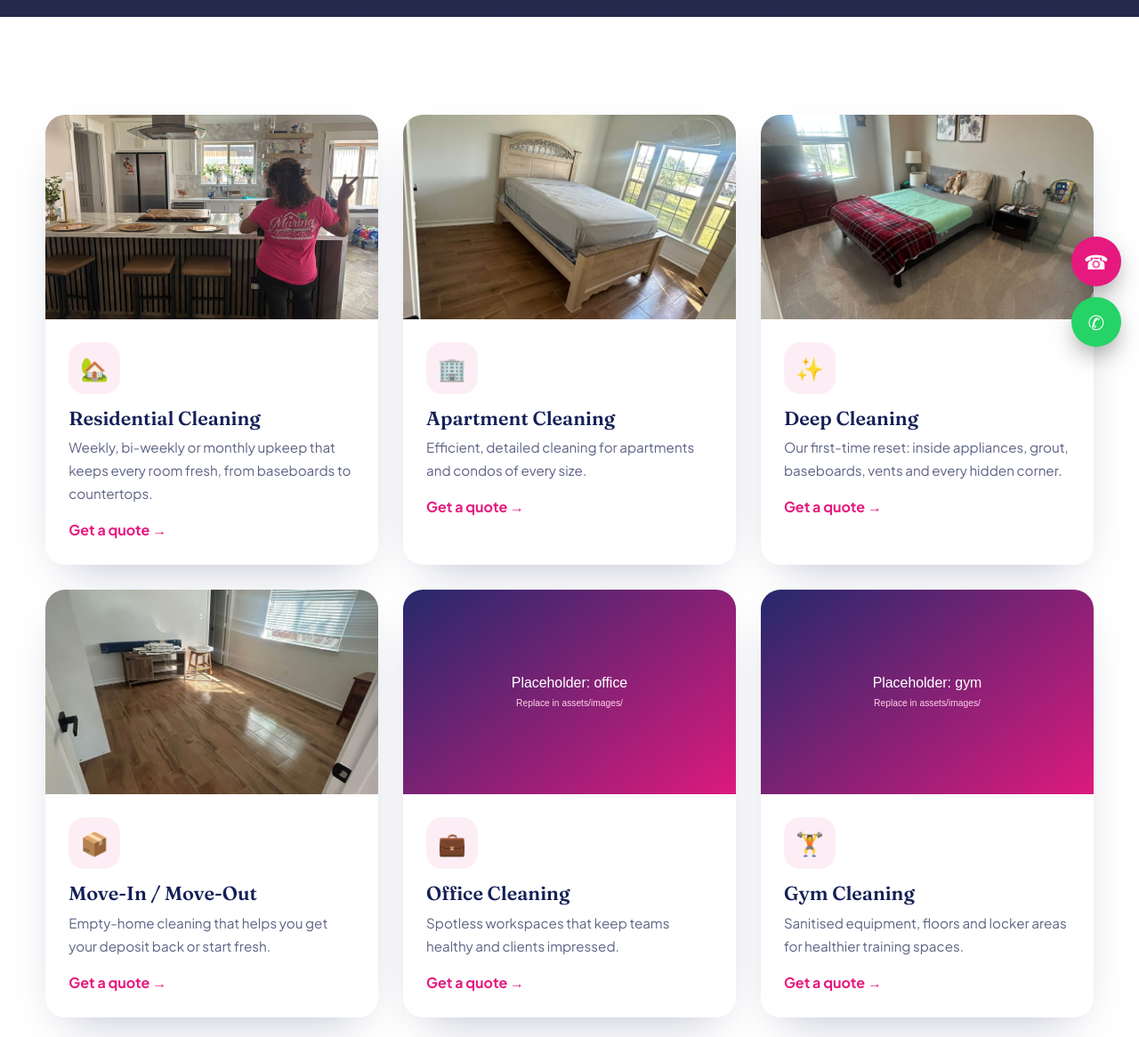
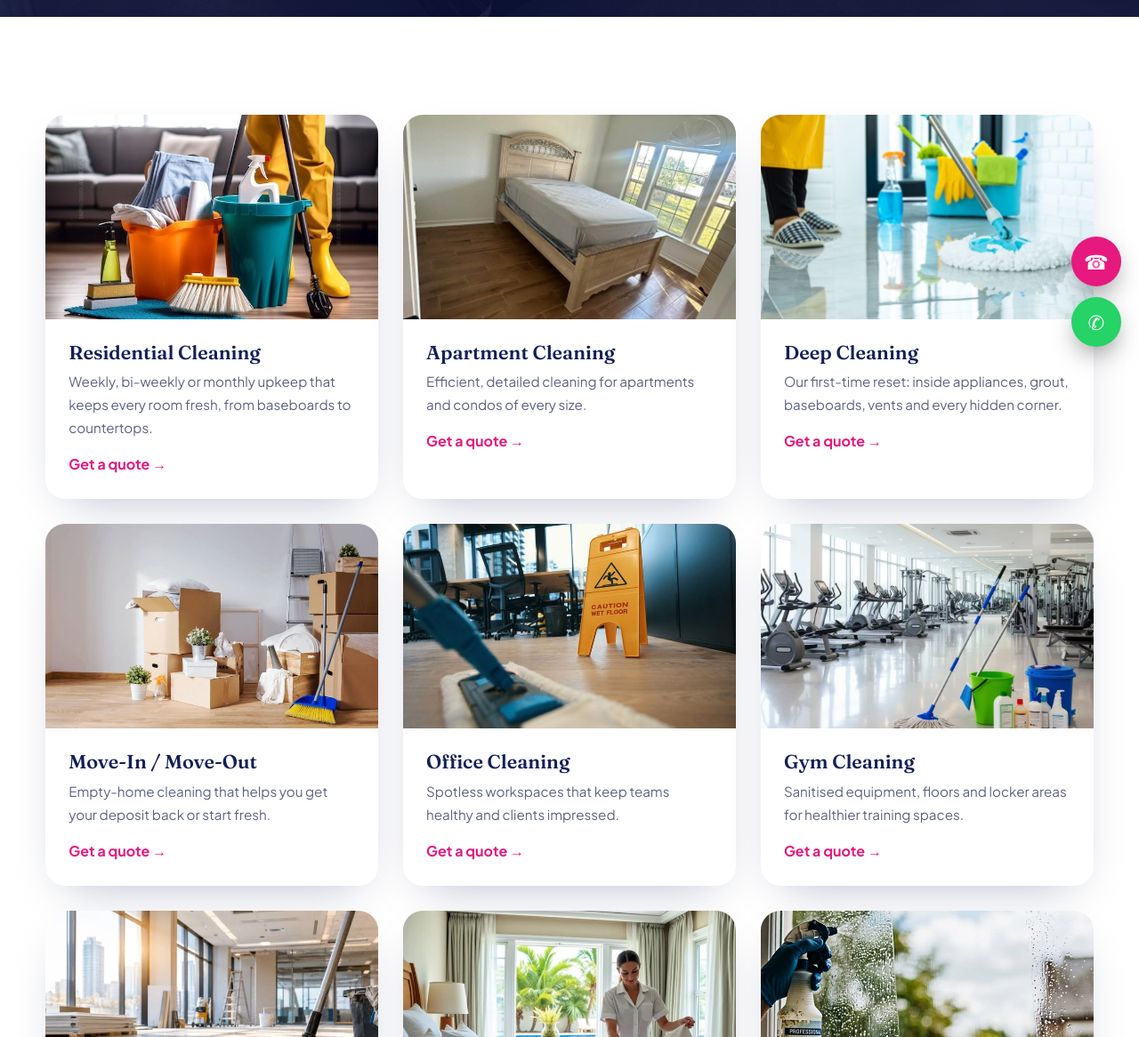
Before and after one commit to BWFaith/marina-cleaning-company, a plain HTML site: page services.html in a window 1280 px wide. Shown: the part 390-1556 px from the top of the page at 89% size. Drawn offline with Linux system fonts and the light colour scheme; files whose address does not match are found by name.

Commit message:
add images and make some ui changes

```diff
--- a/services.html
+++ b/services.html
@@ -123,13 +123,12 @@
           <article class="svc rev">
             <div class="im">
               <img
-                src="assets/images/kitchen-team.jpg"
+                src="assets/images/standard.jpg"
                 alt="Residential Cleaning"
                 loading="lazy"
               />
             </div>
             <div class="tx">
-              <div class="ico">🏡</div>
               <h3>Residential Cleaning</h3>
               <p>
                 Weekly, bi-weekly or monthly upkeep that
@@ -152,7 +151,6 @@
               />
             </div>
             <div class="tx">
-              <div class="ico">🏢</div>
               <h3>Apartment Cleaning</h3>
               <p>
                 Efficient, detailed cleaning for apartments
@@ -168,13 +166,12 @@
           <article class="svc rev">
             <div class="im">
               <img
-                src="assets/images/after-1.jpg"
+                src="assets/images/deep-clean.jpg"
                 alt="Deep Cleaning"
                 loading="lazy"
               />
             </div>
             <div class="tx">
-              <div class="ico">✨</div>
               <h3>Deep Cleaning</h3>
               <p>
                 Our first-time reset: inside appliances,
@@ -191,13 +188,12 @@
           <article class="svc rev">
             <div class="im">
               <img
-                src="assets/images/tile-room.jpg"
+                src="assets/images/move-in-out.jpg"
                 alt="Move-In / Move-Out"
                 loading="lazy"
               />
             </div>
             <div class="tx">
-              <div class="ico">📦</div>
               <h3>Move-In / Move-Out</h3>
               <p>
                 Empty-home cleaning that helps you get your
@@ -213,13 +209,12 @@
           <article class="svc rev">
             <div class="im">
               <img
-                src="assets/images/office.svg"
+                src="assets/images/office-cleaning.jpg"
                 alt="Office Cleaning"
                 loading="lazy"
               />
             </div>
             <div class="tx">
-              <div class="ico">💼</div>
               <h3>Office Cleaning</h3>
               <p>
                 Spotless workspaces that keep teams healthy
@@ -235,13 +230,12 @@
           <article class="svc rev">
             <div class="im">
               <img
-                src="assets/images/gym.svg"
+                src="assets/images/gym-cleaning.jpg"
                 alt="Gym Cleaning"
                 loading="lazy"
               />
             </div>
             <div class="tx">
-              <div class="ico">🏋</div>
               <h3>Gym Cleaning</h3>
               <p>
                 Sanitised equipment, floors and locker areas
@@ -257,13 +251,12 @@
           <article class="svc rev">
             <div class="im">
               <img
-                src="assets/images/construction.svg"
+                src="assets/images/post-contruction.jpg"
                 alt="Construction Cleaning"
                 loading="lazy"
               />
             </div>
             <div class="tx">
-              <div class="ico">🦺</div>
               <h3>Construction Cleaning</h3>
               <p>
                 Post-construction dust, debris and residue
@@ -279,13 +272,12 @@
           <article class="svc rev">
             <div class="im">
               <img
-                src="assets/images/closet.jpg"
+                src="assets/images/airbnb.jpg"
                 alt="Airbnb &amp; Rental Turnover"
                 loading="lazy"
               />
             </div>
             <div class="tx">
-              <div class="ico">🔑</div>
               <h3>Airbnb &amp; Rental Turnover</h3>
               <p>
                 Fast, hotel-standard resets between guests
@@ -301,13 +293,12 @@
           <article class="svc rev">
             <div class="im">
               <img
-                src="assets/images/windows.svg"
+                src="assets/images/window-cleaning.jpg"
                 alt="Window &amp; Blinds Cleaning"
                 loading="lazy"
               />
             </div>
             <div class="tx">
-              <div class="ico">🪟</div>
               <h3>Window &amp; Blinds Cleaning</h3>
               <p>
                 Streak-free glass, tracks, sills and blinds
```
Also changed, not shown: about.html (+1 -1 lines), index.html (+8 -28 lines), assets/images/afterparty.jpg (added), assets/images/airbnb.jpg (added), assets/images/deep-clean.jpg (added), assets/images/gym-cleaning.jpg (added), assets/images/maintenance.jpg (added), assets/images/marina.jpg (added), assets/images/move-in-out.jpg (added), assets/images/office-cleaning.jpg (added), assets/images/post-contruction.jpg (added), assets/images/standard.jpg (added), assets/images/window-cleaning.jpg (added).
